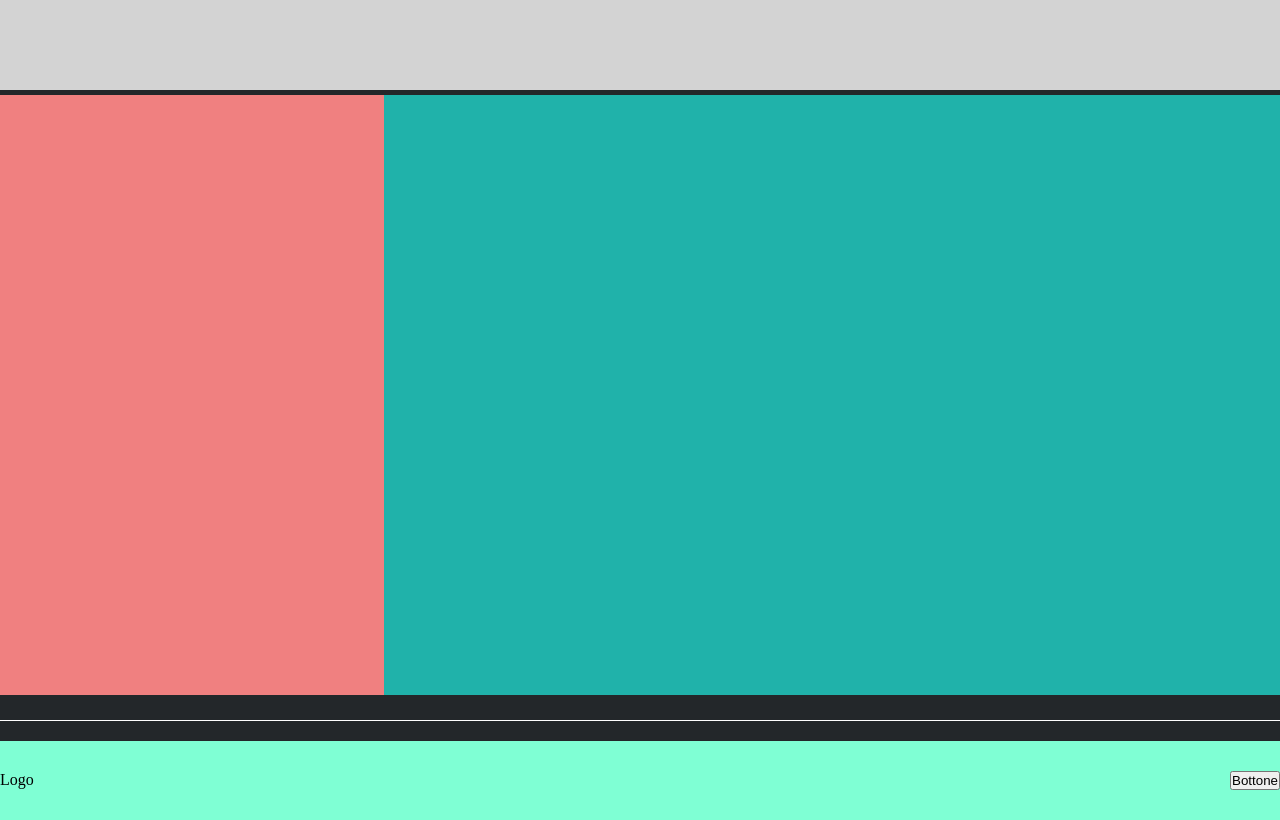
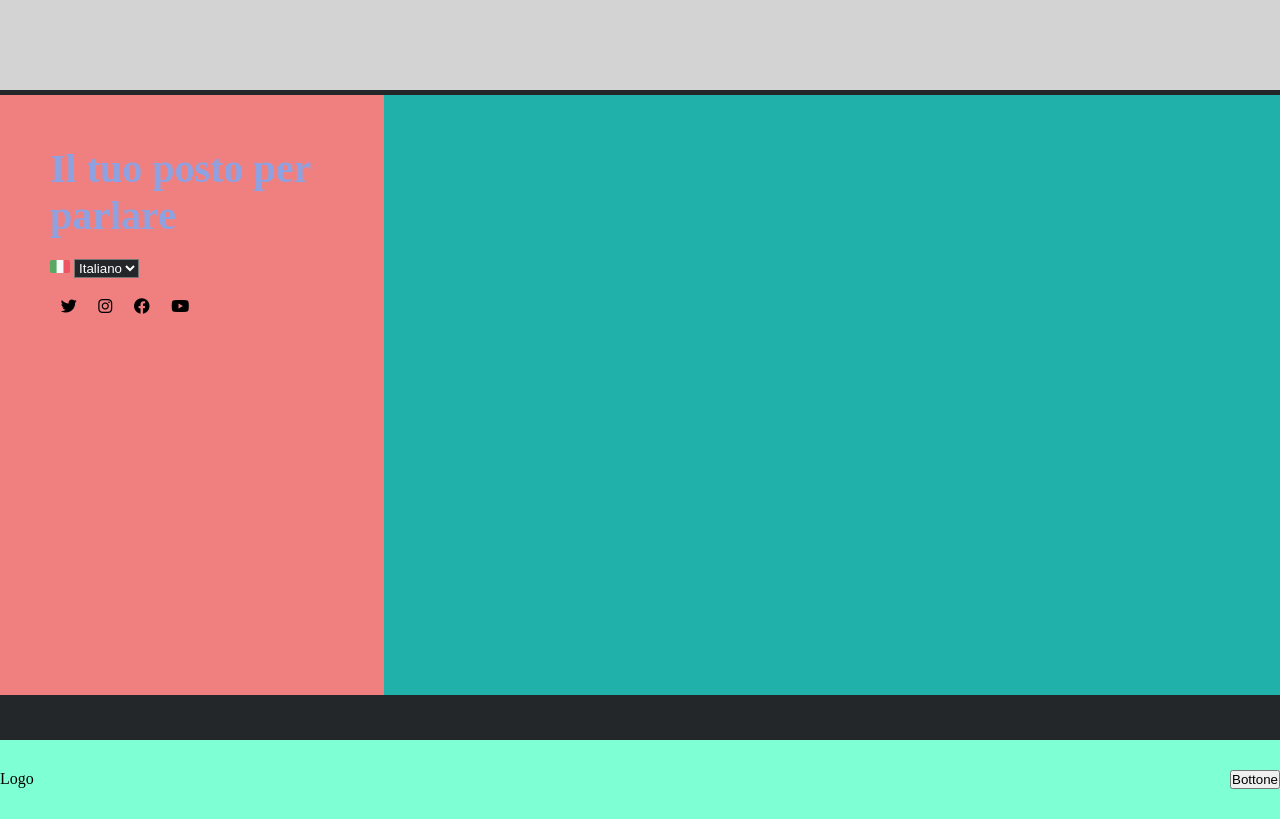
Before and after one commit to BrunoCanini/htmlcss-discord, a plain HTML site: page index.html in a window 1280 px wide. Shown: the part 3824-4644 px from the top of the page. Drawn offline with Linux system fonts and the light colour scheme.

Commit message:
inizio aside

```diff
--- a/index.html
+++ b/index.html
@@ -90,7 +90,15 @@
     <aside>
         <div class="rowside">
             <div class="blocco">
-                <div id="sideleft"></div>
+                <div id="sideleft">
+                    <h3>Il tuo posto per parlare</h3>
+                    <img src="./img/ita.png" alt="">
+                    <select name="scelta">
+                        <option value="opt1">Italiano</option>
+                        <option value="opt2">Inglese</option>
+                    </select>
+                    <div id="fontawesome"> <i class="fa-brands fa-twitter"></i> <i class="fa-brands fa-instagram"></i> <i class="fa-brands fa-facebook"></i> <i class="fa-brands fa-youtube"></i> </div>
+                </div>
                 <div id="sideright">
                     <div class="colonna"></div>
                     <div class="colonna"></div>
--- a/style.css
+++ b/style.css
@@ -191,13 +191,28 @@ aside{
     background-color:rgb(35, 39, 42);
     padding-top: 5px;
     padding-bottom: 25px;
-    border-bottom: 1px solid white;
 }
 
 #sideleft{
     width: 30%;
     min-height: 600px;
     background-color:rgb(240, 128, 128) ;
+    padding: 50px;
+}
+
+#sideleft >h3{
+    font-size: 40px;
+    color: #8ea1e1;
+}
+
+#sideleft >img{
+    width: 20px;
+}
+
+#sideleft >select{
+    background-color: #23272a;
+    color: white;
+    margin: 20px 0;
 }
 
 #sideright{
@@ -210,6 +225,12 @@ aside{
 .colonna{
     width: 25%;
     min-height: 100%;
+}
+
+#fontawesome{
+    width: 150px;
+    display: flex;
+    justify-content: space-around;
 }
 
 /* fine aside */
```
